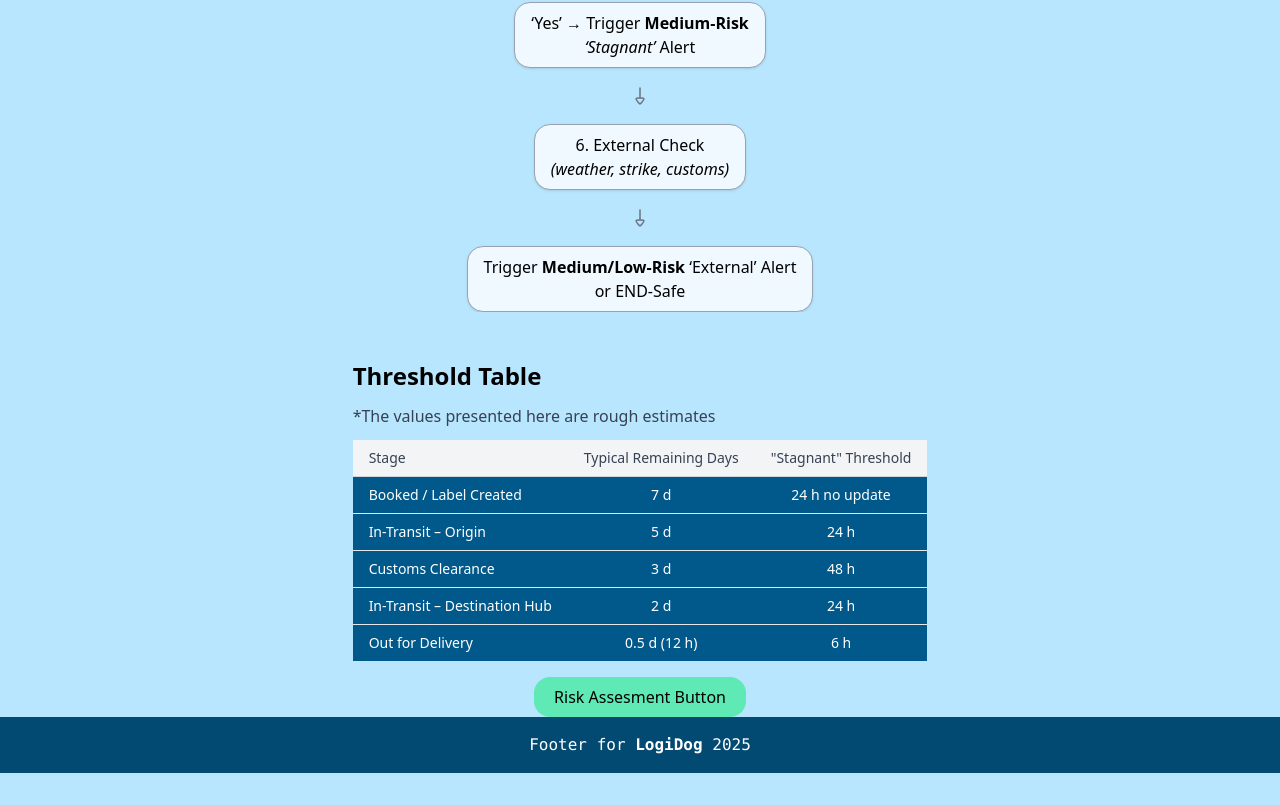
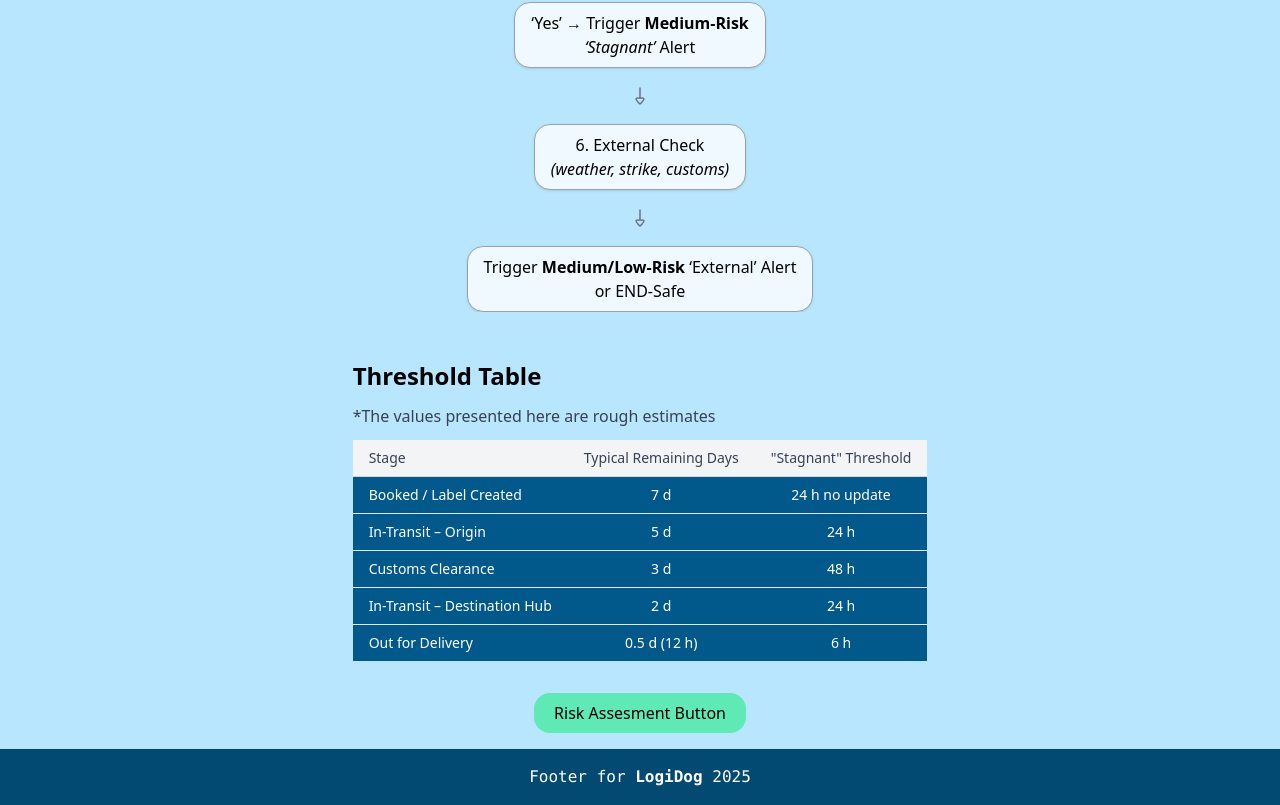
Before and after one commit to Dor-J/LogiDog-website-demo, a Next.js app: page / in a window 1280 px wide. Shown: the part 1368-2173 px from the top of the page. Before the commit the page ends 2141 px from the top, so only its background shows below. Built offline with nearby package versions, Linux system fonts and the light colour scheme.

Commit message:
Add margin to RiskAssesmentButton for improved spacing

```diff
--- a/src/app/components/RiskAssesmentButton.tsx
+++ b/src/app/components/RiskAssesmentButton.tsx
@@ -5,7 +5,7 @@ import { isShipmentAtRiskTest } from '../../utils/shipmentRisk'
 function RiskAssesmentButton() {
     return (
         <button
-            className="rounded-2xl bg-emerald-300 px-5 py-2 text-black transition-all hover:bg-emerald-500"
+            className="my-4 rounded-2xl bg-emerald-300 px-5 py-2 text-black transition-all hover:bg-emerald-500"
             onClick={() => isShipmentAtRiskTest()}
         >
             Risk Assesment Button
```
